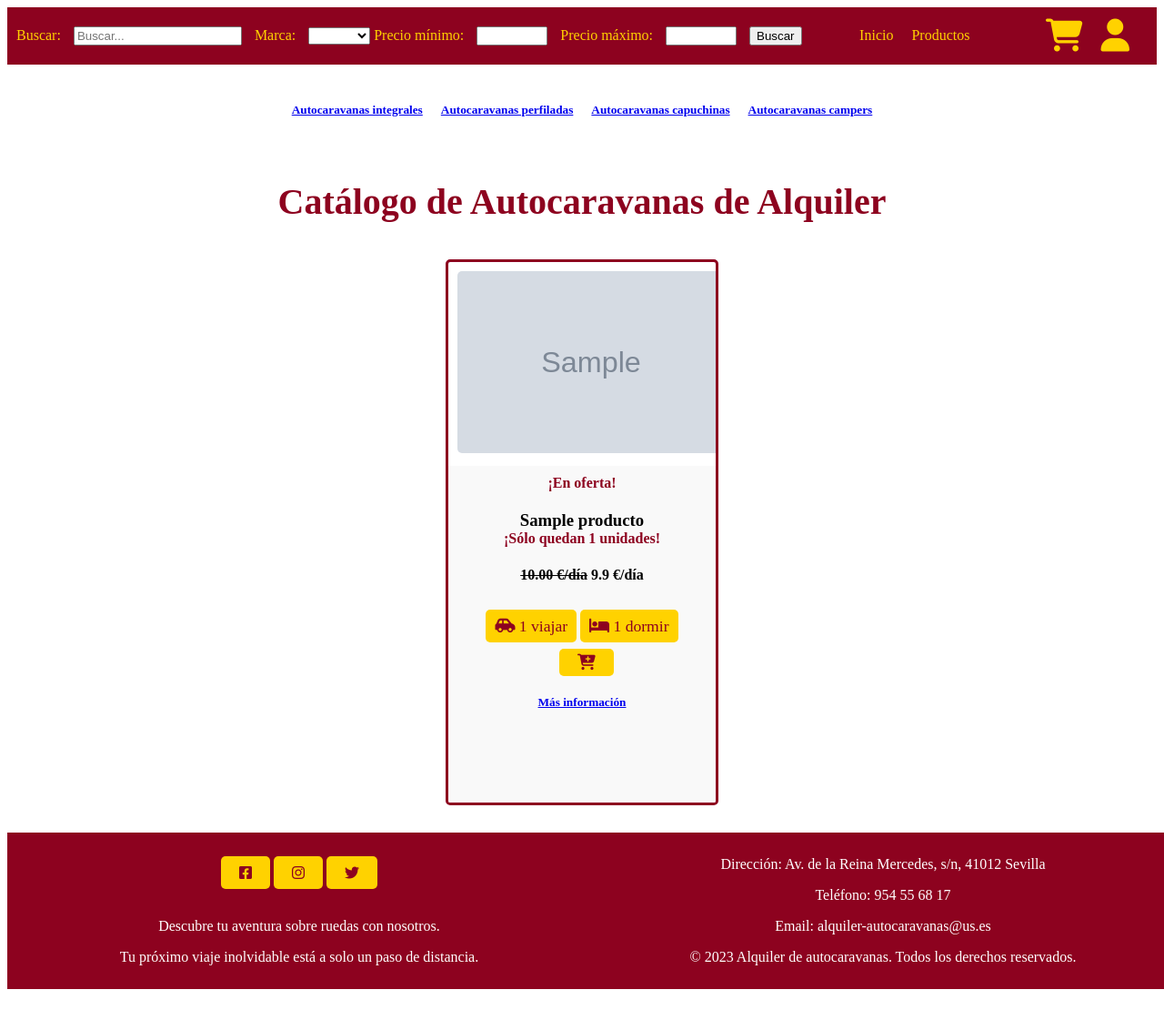
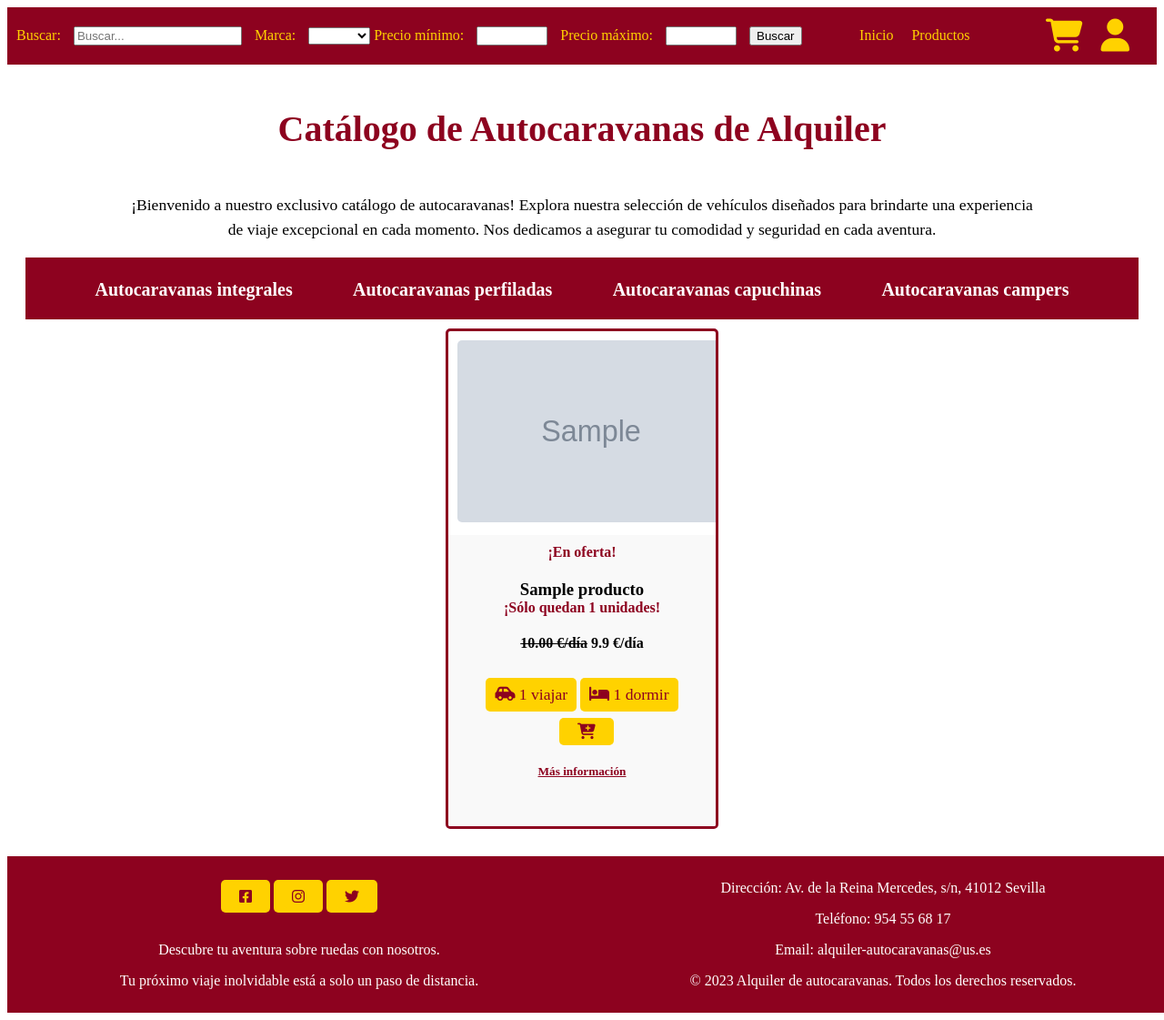
Before and after one commit to Elemental-develop/Alquiler-de-autocaravanas, a Django app: page /productos/ in a window 1280 px wide. Shown: the whole page at 91% size. Before the commit the page ends 1087 px from the top, so only its background shows below. Run offline with Django 4.2, Linux system fonts and the light colour scheme; tables that the repository leaves empty hold one stand-in row (values such as "Sample post"); grey boxes marked "Sample" are stand-in pictures.

Commit message:
feat: catalogue styles

```diff
--- a/ProyectoPGPI/static/css/estilos.css
+++ b/ProyectoPGPI/static/css/estilos.css
@@ -75,7 +75,7 @@
 
 .product {
     width: 300px;
-    height: 600px;
+    height: 550px;
     margin: 10px;
     border: 3px solid #8d021f;
     border-radius: 5px;
@@ -153,10 +153,33 @@
 
 }
 
+.banner-categorias {
+    background-color: #8d021f;
+    color: white;
+    font-size: 25px;
+    text-align: center;
+    font-weight: bold;
+    padding: 20px;
 
+}
 
+.banner-categorias p,
 .banner p {
     animation: blink 1s linear infinite;
+}
+
+.banner-categorias a,
+.banner a {
+    color: white;
+    text-decoration: none;
+
+}
+
+.banner-categorias h6,
+.banner h5 {
+    display: inline;
+    padding: 30px;
+    font-size: 20px;
 }
 
 @keyframes blink {
@@ -274,3 +297,7 @@
     margin-bottom: 10px;
     text-align: center;
 }
+
+h5 a.btn-link {
+    color: #8d021f;
+}
--- a/producto/templates/lista_productos.html
+++ b/producto/templates/lista_productos.html
@@ -13,16 +13,20 @@
 
 <body>
     {% block content %}
+
     <div class="pagina-centrada-productos">
+        <h1>Catálogo de Autocaravanas de Alquiler</h1>
+        <p>¡Bienvenido a nuestro exclusivo catálogo de autocaravanas! Explora nuestra selección de vehículos diseñados para brindarte una experiencia de viaje excepcional en cada momento. Nos dedicamos a asegurar tu comodidad y seguridad en cada aventura.</p>
+</div>
 
-        <h5><a class="btn-link" href="?categoria=integral">Autocaravanas integrales</a></h5>
-        <h5><a class="btn-link" href="?categoria=perfilada">Autocaravanas perfiladas</a></h5>
-        <h5><a class="btn-link" href="?categoria=capuchina">Autocaravanas capuchinas</a></h5>
-        <h5><a class="btn-link" href="?categoria=camper">Autocaravanas campers</a></h5>
+    <div class="banner-categorias">
+        <h6><a class="btn-link" href="?categoria=integral">Autocaravanas integrales</a></h6>
+        <h6><a class="btn-link" href="?categoria=perfilada">Autocaravanas perfiladas</a></h6>
+        <h6><a class="btn-link" href="?categoria=capuchina">Autocaravanas capuchinas</a></h6>
+        <h6><a class="btn-link" href="?categoria=camper">Autocaravanas campers</a></h6>
+    </div>
 
-
-
-        <h1>Catálogo de Autocaravanas de Alquiler</h1>
+    <div class="pagina-centrada-productos">
 
         {% for producto in productos %}
         <div class="product">
```
